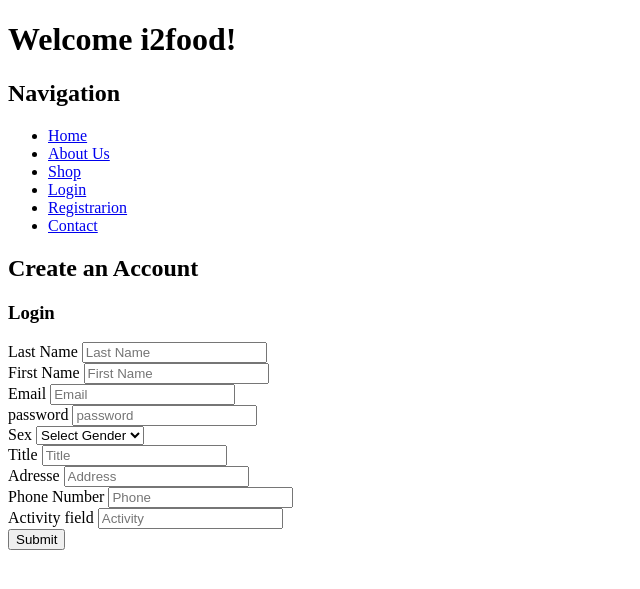
After one commit to rteguo/i2food, a Flask app: page /registration in a window 1280 px wide. The commit adds this page. Shown: the top 589 px of the page, without its empty margins (0-640 px from the left). Run offline with Flask 2, Linux system fonts and the light colour scheme.

Commit message:
Codes to build homepage, user login, user registration

```diff
--- a/server.py
+++ b/server.py
@@ -15,11 +15,73 @@ app.jinja_env.undefined = StrictUndefined
 def homepage():
     """View homepage."""
 
-    return render_template("homepage.html")
+    products = crud.get_products()
 
+    return render_template("homepage.html", product_list=products)
 
+@app.route("/login")
+def login_page():
+    """View login page"""
 
+    return render_template("login.html")
 
+@app.route("/loginprocess", methods=["POST"])
+def login_process():
+    """Process login user"""
+
+    email = request.form.get("email")
+    password = request.form.get("password")
+    user = crud.get_user_by_email(email)
+
+    if not user or user.password != password:
+        flash("Email or password incorrect.")
+
+        return redirect("/login")
+    else:
+        session["user_id"] = user.user_id
+        session["profile_id"] = user.profile_id
+        session["user_email"] = user.email
+        flash(f"Welcome, {user.first_name}")
+
+        return redirect("/")
+
+@app.route("/registration")
+def registration_page():
+    """View registration page"""
+
+    return render_template("registration.html")
+
+@app.route("/registerprocess", methods=["POST"])
+def register_process():
+    """Register a new customer"""
+
+    last_name = request.form.get("last_name")
+    first_name = request.form.get("first_name")
+    email = request.form.get("email")
+    password = request.form.get("password")
+    sex = request.form.get("sex")
+    title = request.form.get("title")
+    address = request.form.get("address")
+    phone = request.form.get("phone")
+    activity = request.form.get("activity")
+
+    user = crud.get_user_by_email(email)
+
+    # Check by email if user already exist
+    if user:
+        flash("Cannot create an account with that email. Try again.")
+
+    # If user does'nt exist, create user
+    else:
+        profile = crud.get_profile_by_name("Customer")
+        user = crud.create_user(profile, email, password, last_name, first_name,
+                    address, phone, activity, title, sex)
+
+        db.session.add(user)
+        db.session.commit()
+        flash("Account created suscefful !")
+
+    return redirect("/")
 
 if __name__ == "__main__":
     connect_to_db(app)
--- a/templates/base.html
+++ b/templates/base.html
@@ -1,41 +1,23 @@
+<!doctype html>
 <html>
-<head>
-    <title>i2food</title>
-    <link href="https://cdn.jsdelivr.net/npm/bootstrap@5.0.1/dist/css/bootstrap.min.css" rel="stylesheet"
-    integrity="sha384-+0n0xVW2eSR5OomGNYDnhzAbDsOXxcvSN1TPprVMTNDbiYZCxYbOOl7+AMvyTG2x" crossorigin="anonymous">
-    <link rel="stylesheet" href="/static/css/site.css"/>
-</head>
+  <head>
+    <meta charset="utf-8">
+    <meta name="viewport" content="width=device-width">
+    <title>
+      {% block title %}{% endblock %}
+    </title>
 
-<body>
-    <nav class="navbar navbar-dark bg-dark navbar-expand-lg">
-        <div class="container-fluid">
-            <a class="navbar-brand" href="#">Ubermelon
-            <img src="/static/img/ubermelon-logo.png" alt="" width="30" height="24">
-            </a>
-            <div class="collapse navbar-collapse">
-                <div class="navbar-nav">
-                    <a class="nav-link" href="/cart"> <img class="melon-cart" src="/static/img/watermelon.png">My Melon Cart</a>
-                    <a class="nav-link" href="#">Log In</a>
-                </div>
-            </div>
-        </div>
-    </nav>
+    {% block head %}{% endblock %}
+  </head>
+  <body>
+    {% for msg in get_flashed_messages() %}
+      <p class="flash-msg">
+        {{ msg }}
+      </p>
+    {% endfor %}
 
-<div class="container">
+    {% block body %}{% endblock %}
 
-  <!-- Show flashed messages -->
-  {% with messages = get_flashed_messages() %}
-      {% for message in messages %}
-          <div class="alert alert-warning">{{ message }}</div>
-      {% endfor %}
-  {% endwith %}
-
-  <!-- This is where the main content goes. -->
-  {% block body %}
-      BODY OF PAGE GOES HERE VIA INHERITANCE
-  {% endblock %}
-
-</div>
-
-</body>
+    {% block after_body %}{% endblock %}
+  </body>
 </html>
--- /dev/null
+++ b/templates/registration.html
@@ -0,0 +1,77 @@
+{% extends 'base.html' %}
+{% block title %}i2food:improve the impact of food{% endblock %}
+
+{% block body %}
+  <h1>Welcome i2food!</h1>
+
+  <h2>Navigation</h2>
+  <ul>
+    <li><a href="/">Home</a></li>
+    <li><a href="/about">About Us</a></li>
+    <li><a href="/products">Shop</a></li>
+    <li><a href="/login">Login</a></li>
+    <li><a href="/registration">Registrarion</a></li>
+    <li><a href="/contact">Contact</a></li>
+  </ul>
+
+  <h2>Create an Account</h2>
+  <section class="register-page section-padding">
+    <div class="container">
+        <div class="row">
+            <div class="col-lg-6 offset-lg-3">
+                 <div class="login-form-2">
+                   <div class="form-container">
+                       <div class="form-icon"><i class="fa fa-user"></i></div>
+                       <h3 class="title">Login</h3>
+                       <form class="form-horizontal" action="/registerprocess" method="POST">
+                            <div class="form-group">
+                                <label>Last Name</label>
+                                <input name="last_name" class="form-control" type="text" placeholder="Last Name">
+                            </div>
+                            <div class="form-group">
+                                <label>First Name</label>
+                                <input name="first_name" class="form-control" type="text" placeholder="First Name">
+                            </div>
+                            <div class="form-group">
+                               <label>Email</label>
+                               <input name="email" class="form-control" type="email" placeholder="Email">
+                            </div>
+                            <div class="form-group">
+                               <label>password</label>
+                               <input name="password" class="form-control" type="password" placeholder="password">
+                            </div>
+                            <div class="form-group">
+                                <label>Sex</label>
+                                <select name="sex" class="form-control">
+                                    <option value = "">Select Gender</option>
+                                    <option value = "M">Male</option>
+                                    <option value = "F">Female</option>
+                                    <option value = "C">Custom</option>
+                                </select>
+                            </div>
+                            <div class="form-group">
+                                <label>Title</label>
+                                <input name="title" class="form-control" type="text" placeholder="Title">
+                            </div>
+                            <div class="form-group">
+                                <label>Adresse</label>
+                                <input name="address" class="form-control" type="text" placeholder="Address">
+                            </div>
+                            <div class="form-group">
+                                <label>Phone Number</label>
+                                <input name="phone" class="form-control" type="text" placeholder="Phone">
+                            </div>
+                            <div class="form-group">
+                                <label>Activity field</label>
+                                <input name="activity" class="form-control" type="text" placeholder="Activity">
+                            </div>
+                            <input type="submit" class="btn btn-default">
+                       </form>
+                   </div>
+               </div>
+            </div>
+        </div>
+    </div>
+</section>
+
+{% endblock %}
```
Also changed, not shown: templates/homepage.html (+30 -25 lines), templates/login.html (added, +43 -0 lines), static/img/product/11.jpg (added), static/img/product/3.jpg (added), static/img/product/4.jpg (added), static/img/product/9.jpg (added).
